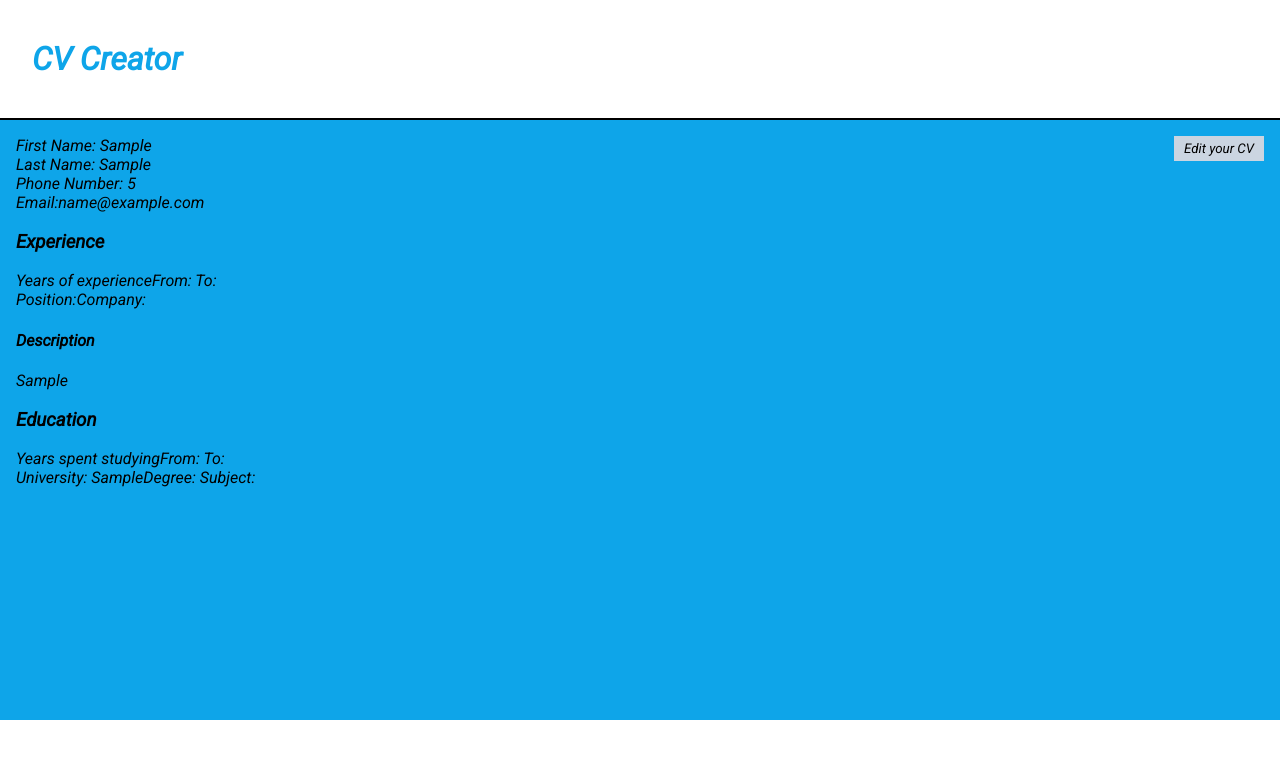
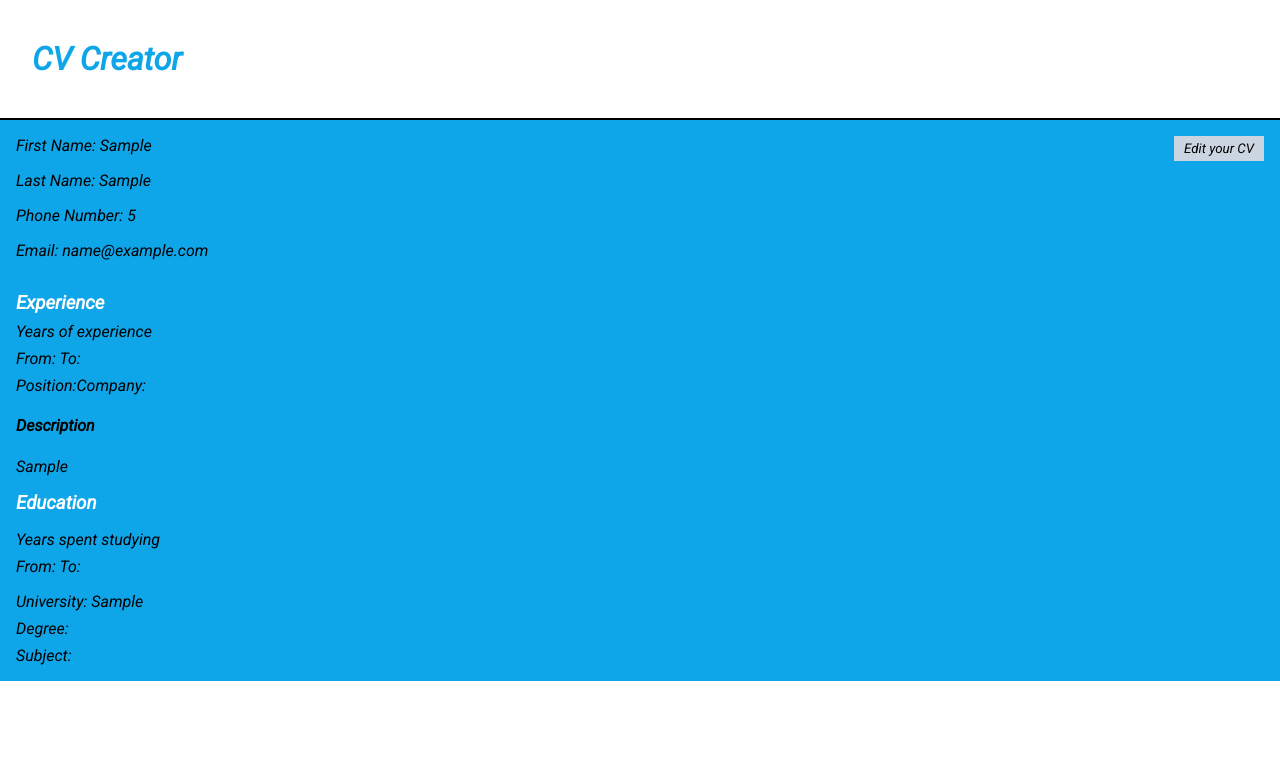
Before and after one commit to Hassane24/CV-Creator, a React (Create React App) app: page / in a window 1280 px wide. Both pictures are taken after typing "Sample", "Sample", "name@example.com", "5", "Sample", "Sample" into the empty fields and a click on the button "Check your CV". Shown: the top 758 px of the page. Built offline with nearby package versions, Linux system fonts and the light colour scheme.

Commit message:
styling done

```diff
--- a/src/components/CV-Preview/EducationPreview.js
+++ b/src/components/CV-Preview/EducationPreview.js
@@ -1,19 +1,18 @@
 const EducationPreview = (props) => {
   return (
-    <div>
+    <div className="education-container">
       <h3>Education</h3>
-      <div>
-        <div>
+
+      <div className="from-to">
         <span>Years spent studying</span>
         <span>
           From: {props.from} To: {props.to}
         </span>
       </div>
-        <div>
+      <div className="uni-deg-sub">
         <span>University: {props.uni}</span>
         <span>Degree: {props.degree}</span>
         <span>Subject: {props.subject}</span>
-        </div>
       </div>
     </div>
   );
--- a/src/components/CV-Preview/ExperiencePreview.js
+++ b/src/components/CV-Preview/ExperiencePreview.js
@@ -1,11 +1,11 @@
 const ExperiencePreview = (props) => {
   return (
-    <div>
+    <div className="exp-container">
       <h3>Experience</h3>
-      <div>
+      <div className="experience">
         <span>Years of experience</span>
         <span>
-          From:{props.from} To:{props.to}
+          From: {props.from} To: {props.to}
         </span>
       </div>
       <div>
--- a/src/components/CV-Preview/FullName.js
+++ b/src/components/CV-Preview/FullName.js
@@ -1,10 +1,10 @@
 const FullName = (props) => {
   return (
-    <div>
+    <div className="general">
       <div>First Name: {props.firstName}</div>
       <div>Last Name: {props.lastName}</div>
       <div>Phone Number: {props.number}</div>
-      <div>Email:{props.email}</div>
+      <div>Email: {props.email}</div>
       <div>{props.job}</div>
     </div>
   );
--- a/src/components/CV-Preview/Preview.js
+++ b/src/components/CV-Preview/Preview.js
@@ -1,9 +1,10 @@
 import FullName from "./FullName";
 import ExperiencePreview from "./ExperiencePreview";
 import EducationPreview from "./EducationPreview";
+import "../../styles/preview-styles/Preview.css";
 const Preview = (props) => {
   return (
-    <div>
+    <div className="preview">
       <FullName
         firstName={props.firstName}
         lastName={props.lastName}
--- a/src/styles/Main.css
+++ b/src/styles/Main.css
@@ -3,7 +3,6 @@
   justify-content: space-between;
   padding: 1rem;
   background-color: rgb(14 165 233);
-  height: 75vh;
 }
 
 .check-btn {
@@ -12,6 +11,7 @@
   padding: 10px 0;
   border: 2px solid black;
   border-radius: 5px;
+  cursor: pointer;
 }
 
 .check-btn:hover {
@@ -28,3 +28,14 @@
   outline: none;
   cursor: pointer;
 }
+
+h2,
+h3 {
+  margin: 0;
+}
+
+h3 {
+  color: white;
+  margin-block-start: 0;
+  margin-block-end: 0;
+}
--- a/src/styles/preview-styles/Preview.css
+++ b/src/styles/preview-styles/Preview.css
@@ -0,0 +1,41 @@
+.preview {
+  display: flex;
+  flex-direction: column;
+  row-gap: 1rem;
+}
+
+.general {
+  display: flex;
+  flex-direction: column;
+  row-gap: 1rem;
+}
+
+.experience {
+  display: flex;
+  flex-direction: column;
+  row-gap: 0.5rem;
+}
+
+.exp-container {
+  display: flex;
+  flex-direction: column;
+  row-gap: 0.5rem;
+}
+
+.education-container {
+  display: flex;
+  flex-direction: column;
+  row-gap: 1rem;
+}
+
+.from-to {
+  display: flex;
+  flex-direction: column;
+  row-gap: 0.5rem;
+}
+
+.uni-deg-sub {
+  display: flex;
+  flex-direction: column;
+  row-gap: 0.5rem;
+}
```
Lines whose indentation alone changed are shown as unchanged.
